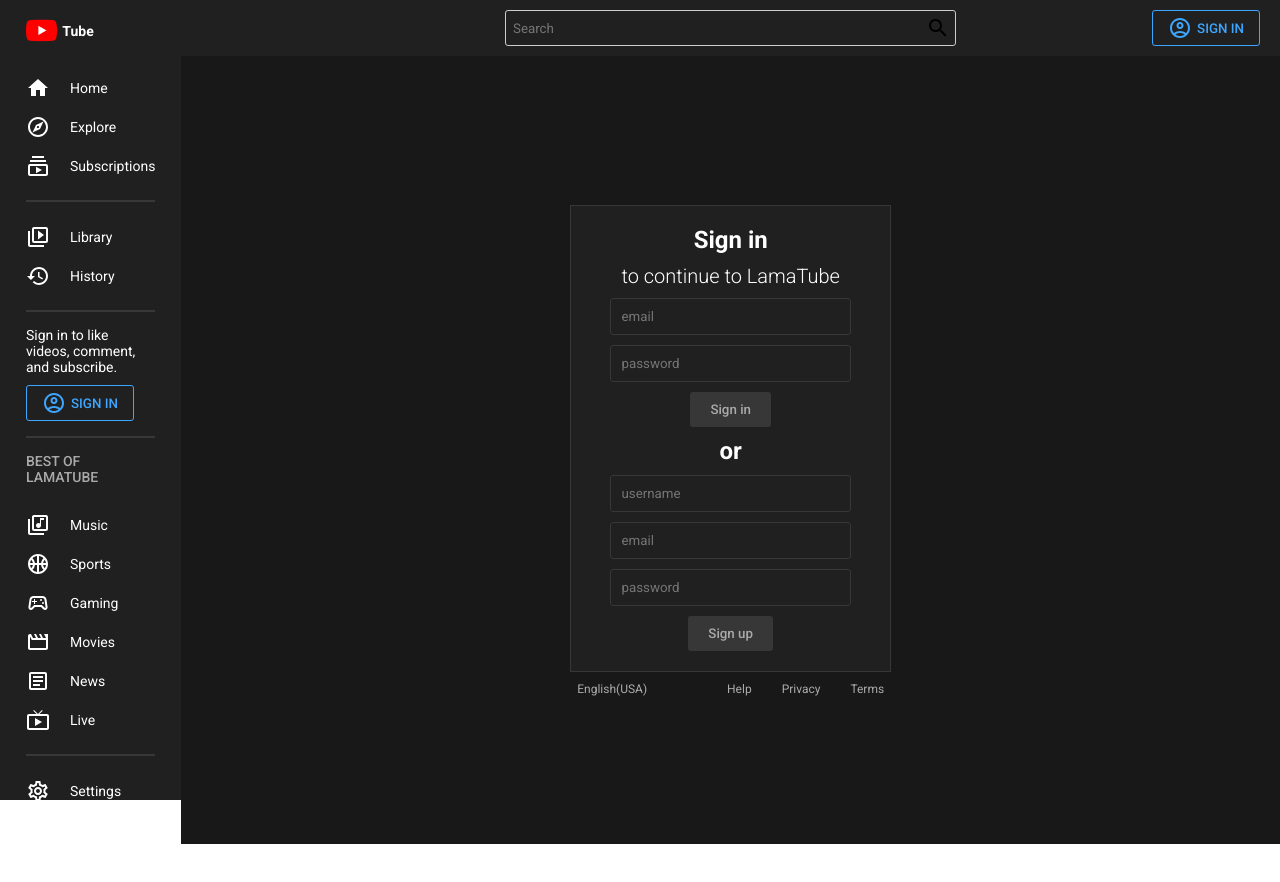
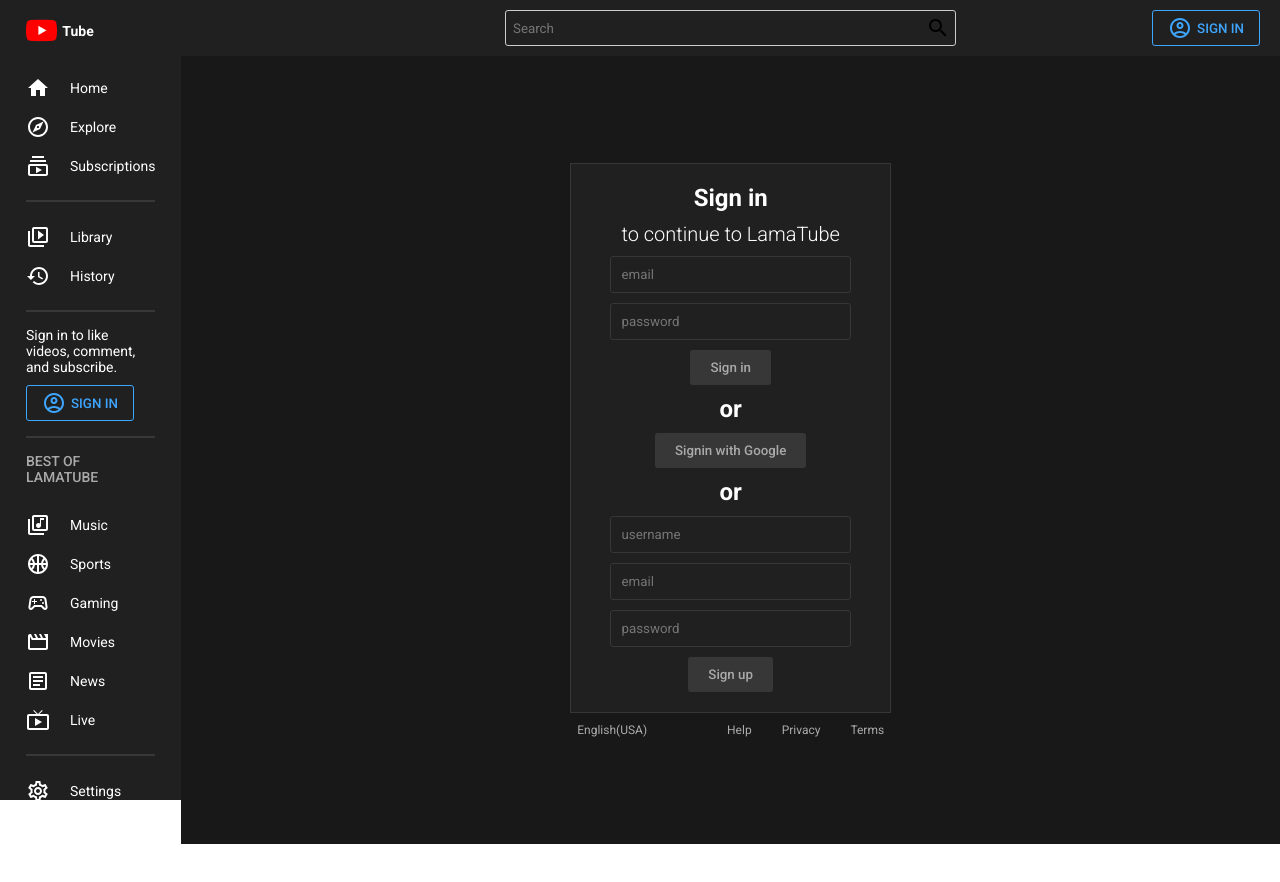
Before and after one commit to Msolmaz4/clonYoutube, a React (Create React App) app in the folder client/: page /signin in a window 1280 px wide. Shown: the top 882 px of the page. Built offline with nearby package versions, Linux system fonts and the light colour scheme.

Commit message:
firebase

```diff
--- a/client/src/firebase.js
+++ b/client/src/firebase.js
@@ -1,6 +1,8 @@
 // Import the functions you need from the SDKs you need
 import { initializeApp } from "firebase/app";
-import {getAuth} from "firebase/auth"
+import {getAuth , GoogleAuthProvider } from "firebase/auth";
+
+
 const firebaseConfig = {
   apiKey: "AIzaSyDBnzXRChROmvv_EClLkHpOqsXG4VJuh-o",
   authDomain: "video-c731f.firebaseapp.com",
@@ -14,4 +16,5 @@
 const app = initializeApp(firebaseConfig);
 
 export const auth = getAuth()
+export const provider = new GoogleAuthProvider()
 export default app
--- a/client/src/pages/SignIn.jsx
+++ b/client/src/pages/SignIn.jsx
@@ -3,6 +3,8 @@
 import styled from "styled-components";
 import { useDispatch } from "react-redux";
 import { loginFailure, loginStart, loginSuccess } from "../redux/userSlice";
+import { auth , provider} from "../firebase"
+import { signInWithPopup } from "firebase/auth"
 
 
 const Container = styled.div`
@@ -90,7 +92,11 @@
 
  }
 
-
+const signGoogle = ()=>{
+  signInWithPopup(auth , provider)
+  .then((result)=>{console.log(result)})
+  .catch((err)=>{console.log(err)})
+}
 
 
 
@@ -106,6 +112,8 @@
         <Input placeholder="email" name ="email" value={email}  onChange={(e)=>setEmail(e.target.value)}  />
         <Input type="password" placeholder="password"  value={password}  onChange={(e)=> setPassword(e.target.value)} />
         <Button onClick={handle}>Sign in</Button>
+        <Title>or</Title>
+        <Button onClick={signGoogle}>Signin with Google </Button>
         <Title>or</Title>
         <Input placeholder="username"  name="name" />
         <Input placeholder="email" name ="email" />
```
